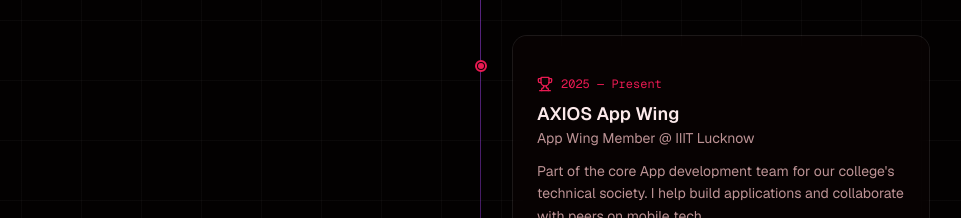
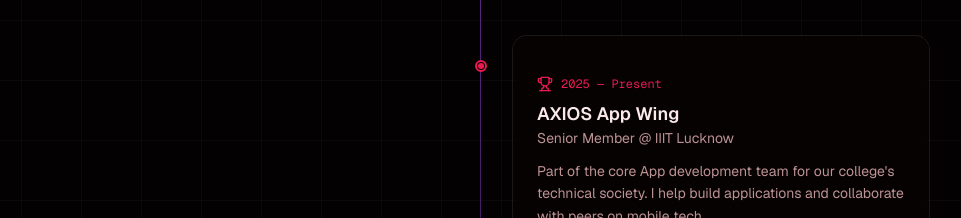
Before and after one commit to Kishan8548/portfolio, a Next.js app: page / in a window 1280 px wide. Shown: the part 6340-6558 px from the top of the page, without its empty margins (159-1120 px from the left). Built offline with nearby package versions, Linux system fonts and the light colour scheme.

Commit message:
content: update role to Senior Member for AXIOS App Wing

```diff
--- a/src/data/experience.ts
+++ b/src/data/experience.ts
@@ -33,7 +33,7 @@
   },
   {
     title: "AXIOS App Wing",
-    subtitle: "App Wing Member @ IIIT Lucknow",
+    subtitle: "Senior Member @ IIIT Lucknow",
     period: "2025 — Present",
     description:
       "Part of the core App development team for our college's technical society. I help build applications and collaborate with peers on mobile tech.",
```
